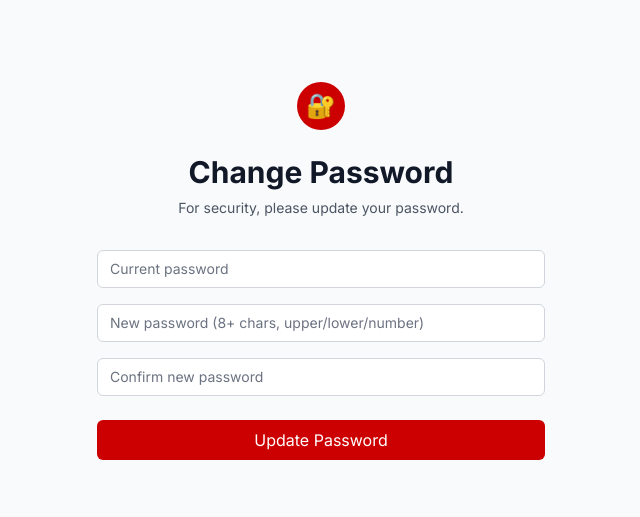
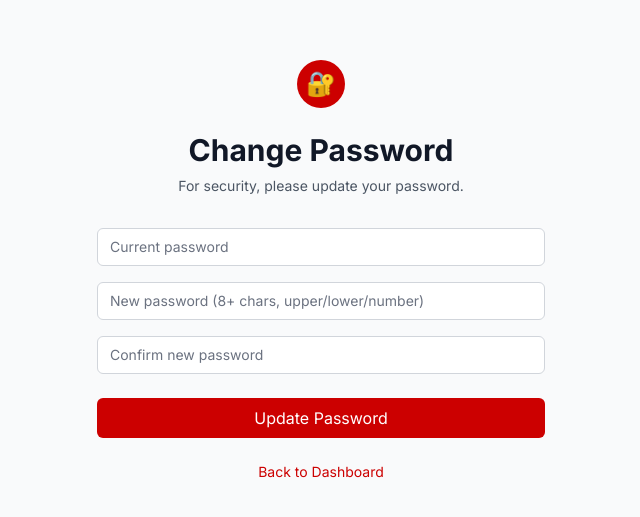
Before and after one commit to interactivewebs/frnsw-recalls-90, a React (Create React App) app in the folder frontend/: page /change-password in a window 1280 px wide. Shown: the part 129-646 px from the top of the page, without its empty margins (319-959 px from the left). Built offline with nearby package versions, Linux system fonts and the light colour scheme.

Commit message:
UX: After password change, redirect to dashboard and show Back to Dashboard link

```diff
--- a/frontend/src/pages/Auth/ChangePassword.js
+++ b/frontend/src/pages/Auth/ChangePassword.js
@@ -1,8 +1,10 @@
 import React, { useState } from 'react';
+import { Link, useNavigate } from 'react-router-dom';
 import { useAuth } from '../../contexts/AuthContext';
 
 const ChangePassword = () => {
   const { changePassword } = useAuth();
+  const navigate = useNavigate();
   const [form, setForm] = useState({ currentPassword: '', newPassword: '', confirmPassword: '' });
   const [loading, setLoading] = useState(false);
   const [error, setError] = useState('');
@@ -20,6 +22,8 @@ const ChangePassword = () => {
     try {
       await changePassword(form.currentPassword, form.newPassword);
       setForm({ currentPassword: '', newPassword: '', confirmPassword: '' });
+      // Redirect to dashboard after successful change
+      navigate('/', { replace: true });
     } catch (err) {
       setError(err.response?.data?.error || 'Password change failed');
     } finally {
@@ -48,6 +52,9 @@ const ChangePassword = () => {
             <input name="confirmPassword" type="password" required className="appearance-none rounded-md w-full px-3 py-2 border border-gray-300 sm:text-sm" placeholder="Confirm new password" value={form.confirmPassword} onChange={onChange} />
           </div>
           <button type="submit" disabled={loading} className="w-full py-2 px-4 rounded-md text-white bg-frnsw-red hover:bg-red-700 disabled:opacity-50">{loading ? 'Saving...' : 'Update Password'}</button>
+          <div className="text-center text-sm mt-2">
+            <Link to="/" className="text-frnsw-red hover:text-red-700">Back to Dashboard</Link>
+          </div>
         </form>
       </div>
     </div>
```
